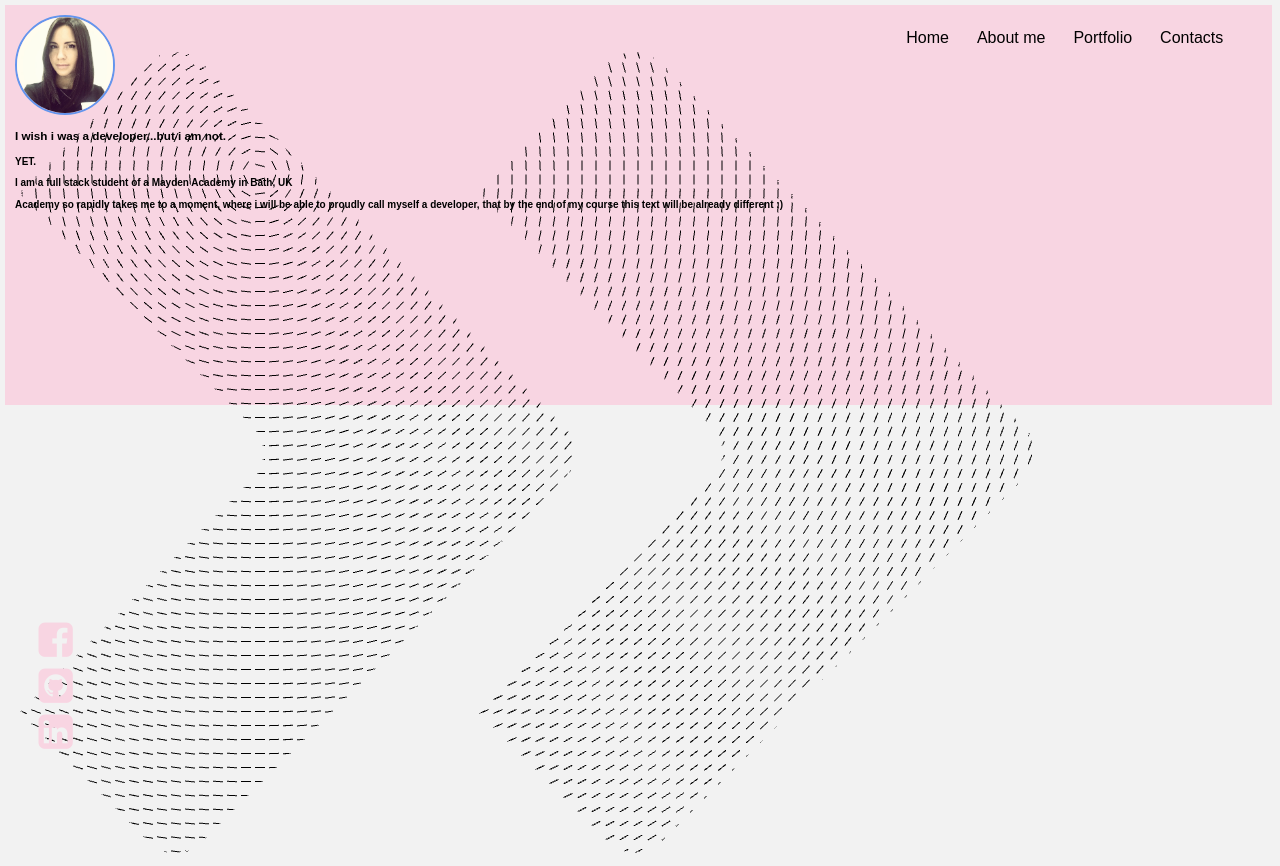
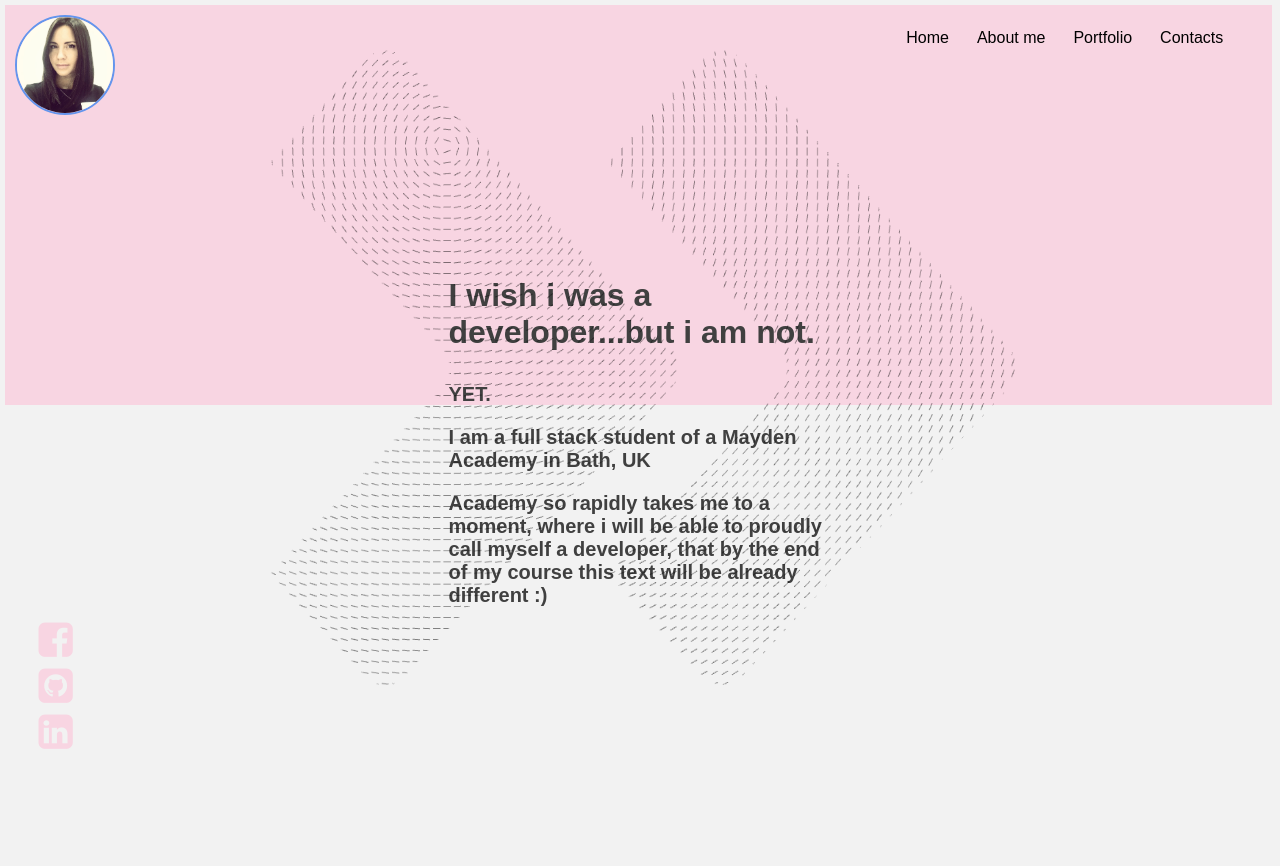
Before and after one commit to Liliya-V/Portfolio, a PHP site: page /aboutme.html in a window 1280 px wide. After the commit the page ends 749 px from the top, so only its background shows below. Run offline with PHP 8.4, Linux system fonts and the light colour scheme.

Commit message:
adjusted CSS so the style of aboutme page doesnt affect other branches

```diff
--- a/stylesheet.css
+++ b/stylesheet.css
@@ -103,3 +103,42 @@ h2 {
 .social a:hover {
     color: cornflowerblue;
 }
+.aboutme-arrows {
+    /*margin: auto auto;*/
+    width: 60%;
+    height: 90%;
+    position: absolute;
+    left: 20%;
+    opacity: 0.5;
+}
+h3 {
+    color: #404040;
+    font-family: "NoeText", sans-serif;
+    font-size: 4vh;
+    z-index: 3;
+    /*position: absolute;*/
+    /*bottom: 15px;*/
+    /*left: 25%;*/
+    /*margin: 0;*/
+
+}
+h4 {
+    color: #404040;
+    font-family: "NoeText", sans-serif;
+    font-size: 2.5vh;
+    z-index: 3;
+    /*position: absolute;*/
+    /*bottom: -60px;*/
+    /*left: 25%;*/
+    /*margin: 0;*/
+}
+
+.aboutme {
+    width: 30%;
+    /*margin: 0 auto;*/
+    overflow: auto;
+    position: absolute;
+    top: 60%;
+    left: 35%;
+
+}
```
